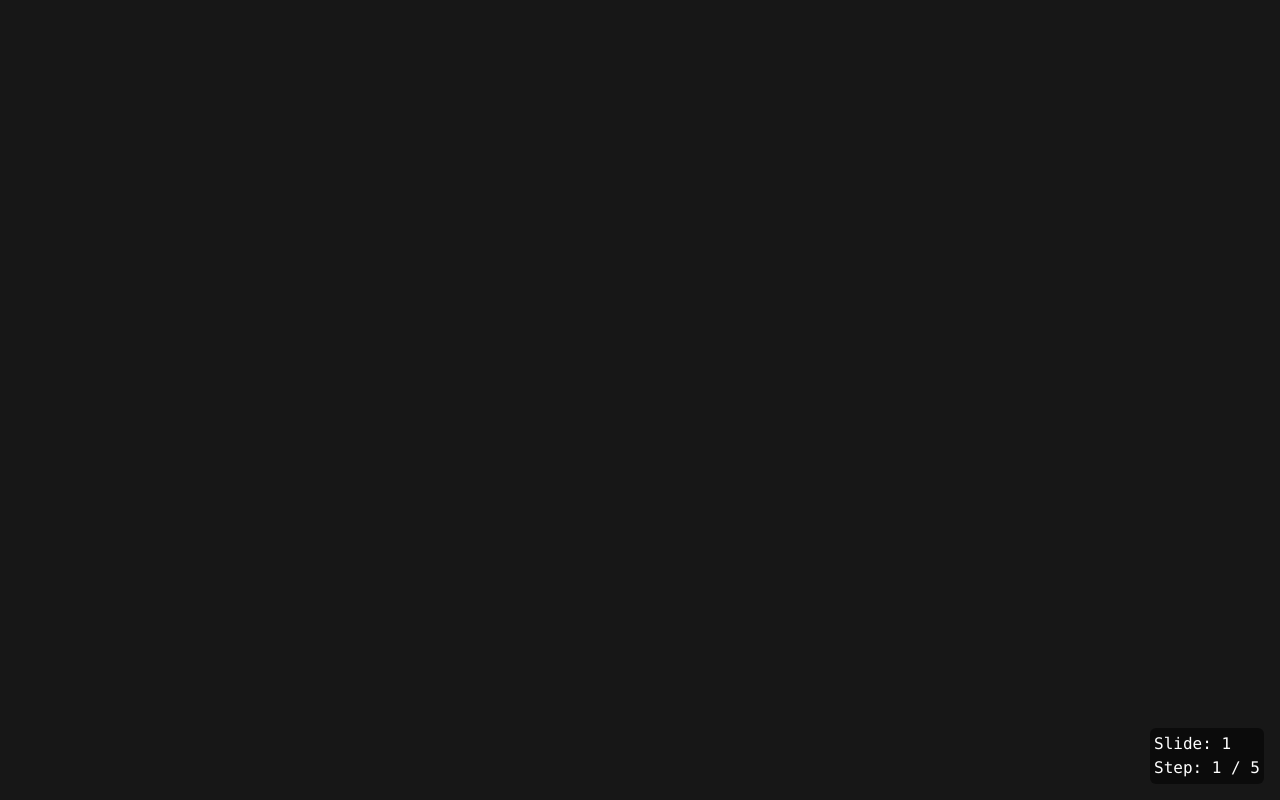
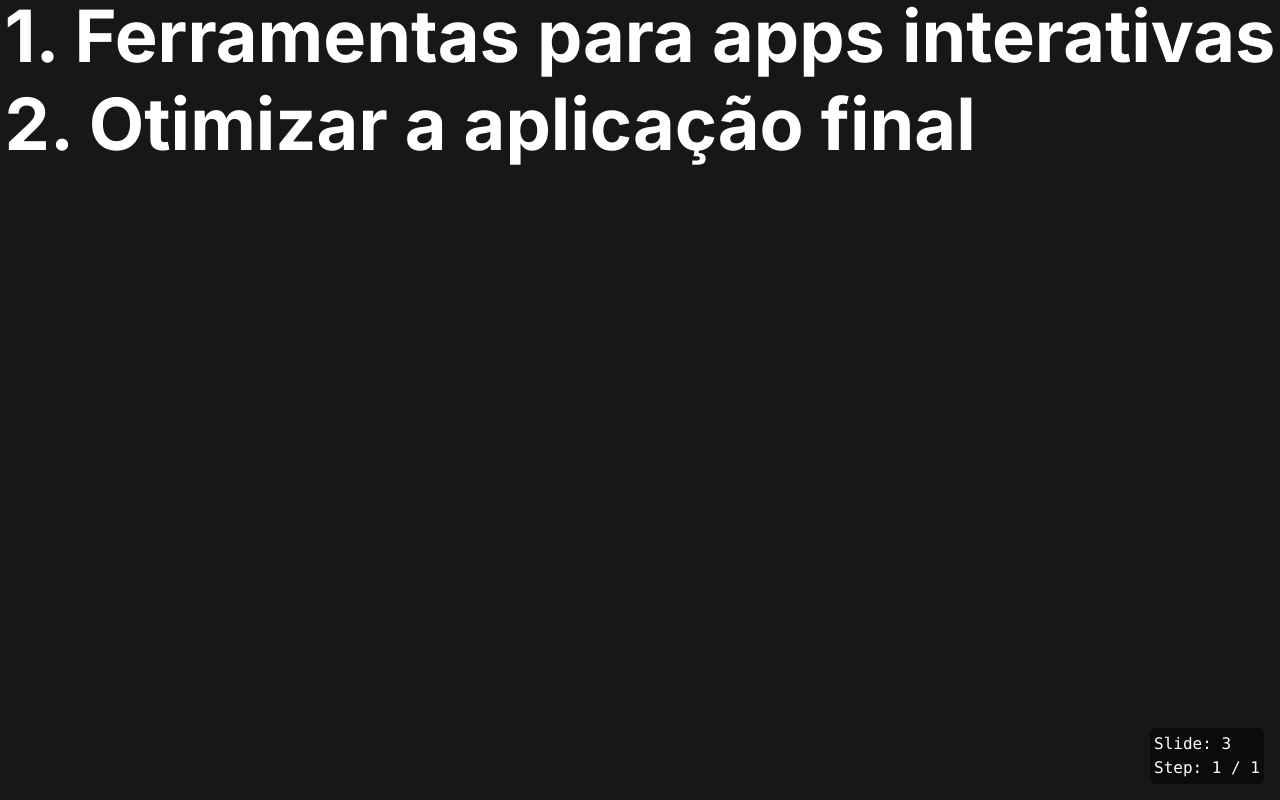
Before and after one commit to TGlide/perfection-talk, a SvelteKit app: page / in a window 1280 px wide. Built offline with nearby package versions, Linux system fonts and the light colour scheme.

Commit message:
fancy animation shenanigans

```diff
--- a/src/lib/Slide.svelte
+++ b/src/lib/Slide.svelte
@@ -1,13 +1,47 @@
 <script lang="ts">
 	import { type Snippet } from "svelte";
 	import { presentation } from "./presentation.svelte";
+	import { watch } from "runed";
 
-	const { children, steps = 1 }: { children?: Snippet<[{ currentStep: number }]>; steps?: number } =
-		$props();
+	const {
+		children,
+		steps = 1,
+		class: klass,
+	}: { class?: string; children?: Snippet<[{ step: number }]>; steps?: number } = $props();
 
 	const slide = presentation.registerSlide(steps);
+
+	let animating = $state(false);
+	watch(
+		() => presentation.slideIdx,
+		() => {
+			animating = true;
+			const timeout = setTimeout(() => {
+				animating = false;
+			}, 750);
+
+			return () => clearTimeout(timeout);
+		},
+		{ lazy: true },
+	);
 </script>
 
-{#if presentation.isCurrent(slide)}
-	{@render children?.({ currentStep: slide.currentStep })}
-{/if}
+<div class={klass} data-animating={animating}>
+	{@render children?.({ step: slide.step })}
+</div>
+
+<style>
+	div {
+		background: #171717;
+		width: 100vw;
+		height: 100vh;
+		flex-shrink: 0;
+
+		transition: 0.25s;
+	}
+
+	[data-animating="true"] {
+		scale: 0.95;
+		border-radius: 1rem;
+	}
+</style>
--- /dev/null
+++ b/src/lib/math.ts
@@ -0,0 +1,3 @@
+export function clamp(min: number, value: number, max: number) {
+	return Math.max(min, Math.min(value, max));
+}
--- a/src/lib/presentation.svelte.ts
+++ b/src/lib/presentation.svelte.ts
@@ -1,79 +1,62 @@
 import { useEventListener } from "runed";
-
-type ChangeSlide = (direction: "back" | "next") => void;
-type SlideArgs = {
-	isCurrent: () => boolean;
-	changeSlide: ChangeSlide;
-	totalSteps: number;
-};
+import { clamp } from "./math";
 
 export class Slide {
-	#currentStep = $state(1);
-	#totalSteps = $state(0);
+	step = $state(1);
+	totalSteps = $state(0);
 
-	constructor({ isCurrent, changeSlide, totalSteps }: SlideArgs) {
-		this.#totalSteps = totalSteps;
+	constructor(totalSteps: number) {
+		this.totalSteps = totalSteps;
+	}
+}
 
+class Presentation {
+	#slideIdx = $state(0);
+	#slides: Slide[] = $state([]);
+	currSlide = $derived(this.#slides[this.slideIdx]);
+	totalSlides = $derived(this.#slides.length);
+
+	constructor() {
+		$effect.root(() => {
 			useEventListener(
 				() => document,
 				"keydown",
 				(e) => {
-				if (!isCurrent()) return;
+					if (!["ArrowRight", "ArrowLeft"].includes(e.key)) return;
+					e.stopPropagation();
+
+					const hasNextSlide = this.slideIdx < this.totalSlides - 1;
+					const hasNextStep = this.currSlide.step < this.currSlide.totalSteps;
+					const hasPrevSlide = this.slideIdx > 0;
+					const hasPrevStep = this.currSlide.step > 1;
 
 					if (e.key === "ArrowRight") {
-					if (this.#currentStep >= this.#totalSteps) {
-						changeSlide("next");
-						this.#currentStep = 1;
-					} else {
-						this.#currentStep++;
-					}
-				}
-				if (e.key === "ArrowLeft") {
-					if (this.#currentStep <= 1) {
-						changeSlide("back");
-						this.#currentStep = 1;
-					} else {
-						this.#currentStep--;
-					}
+						if (hasNextStep) this.currSlide.step++;
+						else if (hasNextSlide) this.slideIdx++;
+					} else if (e.key === "ArrowLeft") {
+						if (hasPrevStep) this.currSlide.step--;
+						else if (hasPrevSlide) this.slideIdx--;
 					}
 				},
 			);
+		});
 	}
 
-	get totalSteps() {
-		return this.#totalSteps;
+	get slideIdx() {
+		return this.#slideIdx;
 	}
 
-	get currentStep() {
-		return this.#currentStep;
-	}
+	set slideIdx(idx: number) {
+		this.#slideIdx = clamp(0, idx, this.totalSlides - 1);
 	}
 
-class Presentation {
-	slideIdx = $state(0);
-	#slides: Slide[] = $state([]);
-	currentSlide = $derived(this.#slides[this.slideIdx]);
-	totalSlides = $derived(this.#slides.length);
-
-	changeSlide: ChangeSlide = (direction) => {
-		if (direction === "next") {
-			this.slideIdx = Math.min(this.slideIdx + 1, this.totalSlides - 1);
-		} else {
-			this.slideIdx = Math.max(this.slideIdx - 1, 0);
-		}
-	};
-
 	registerSlide(totalSteps: number) {
-		const idx = this.totalSlides;
-		const slide = new Slide({
-			isCurrent: () => this.slideIdx === idx,
-			changeSlide: this.changeSlide,
-			totalSteps,
-		});
+		const slide = new Slide(totalSteps);
 		this.#slides.push(slide);
 
 		$effect(() => {
 			return () => {
+				this.#slideIdx = clamp(0, this.#slideIdx, this.totalSlides - 1);
 				this.#slides.splice(this.slideIdx, 1);
 			};
 		});
@@ -82,7 +65,7 @@ class Presentation {
 	}
 
 	isCurrent(slide: Slide) {
-		return this.currentSlide === slide;
+		return this.currSlide === slide;
 	}
 }
 
--- a/src/routes/+layout.svelte
+++ b/src/routes/+layout.svelte
@@ -15,6 +15,6 @@
 	<title>Society PT</title>
 </svelte:head>
 
-<slot></slot>
-
-<style></style>
+<div class="text-white h-screen w-screen overflow-hidden">
+	<slot></slot>
+</div>
--- a/src/routes/+page.svelte
+++ b/src/routes/+page.svelte
@@ -7,15 +7,19 @@
 	import { svelteShape } from "./svelte-shape";
 	import { expand, fix, mergeTransitions } from "$lib/transitions.svelte";
 	import { dev } from "$app/environment";
+
+	$effect(() => {
+		presentation.slideIdx = 2;
+	});
 </script>
 
-<Slide steps={5}>
-	{#snippet children({ currentStep })}
-		<div class="grid h-screen w-screen place-items-center bg-[#171717] text-white">
-			{#if currentStep >= 2 && currentStep < 4}
+<div class="presentation" style="translate: {presentation.slideIdx * -100}vw 0">
+	<Slide steps={5} class="grid place-items-center relative">
+		{#snippet children({ step })}
+				{#if step >= 2 && step < 4}
 					<div
 						class="flex items-center justify-center gap-6 text-8xl font-black
-					transition duration-500 {currentStep > 2 ? 'opacity-50' : ''}"
+					transition duration-500 {step > 2 ? 'opacity-50' : ''}"
 						in:blur={{ duration: 500 }}
 						out:blur={{ duration: 300 }}
 					>
@@ -23,17 +27,17 @@
 						anos atrás
 					</div>
 				{/if}
-			{#if currentStep >= 3 && currentStep < 4}
+				{#if step >= 3 && step < 4}
 					<img
 						class="absolute left-1/2 top-1/2 size-[240px] -translate-x-1/2 -translate-y-1/2
-					transition-all duration-500 {currentStep > 3 ? 'opacity-50' : ''}"
+					transition-all duration-500 {step > 3 ? 'opacity-50' : ''}"
 						src="/ractive.svg"
 						alt="ractive"
 						in:scale={{ duration: 500 }}
 						out:fade={{ duration: 200 }}
 					/>
 				{/if}
-			{#if currentStep >= 4}
+				{#if step >= 4}
 					<svg
 						xmlns="http://www.w3.org/2000/svg"
 						viewBox="0 0 103 124"
@@ -52,13 +56,13 @@
 										fade(node, { duration: 200, delay: 200 }),
 									];
 								}}
-							style="stroke:#ff3e00; stroke-width: 2.5; fill: white"
+								style="stroke:#ff3e00; stroke-width: 3; fill: white"
 								d={svelteShape.inner}
 							/>
 						</g>
 					</svg>
 				{/if}
-			{#if currentStep >= 5}
+				{#if step >= 5}
 					<img
 						class="absolute left-1/2 top-1/2 h-[160px] translate-x-[100px] translate-y-[120px] rounded-xl"
 						src="/pt.png"
@@ -66,15 +70,51 @@
 						transition:scale
 					/>
 				{/if}
+		{/snippet}
+	</Slide>
+
+	<!-- Presentation name -->
+	<!--
+<Slide steps={2}>
+	{#snippet children({ step })}
+		<div class="grid h-screen w-screen place-items-center">hi</div>
+	{/snippet}
+</Slide>
+-->
+
+	<Slide>
+		{#snippet children({ step })}
+			<div class="grid place-content-center">
+				<p class="text-7xl font-bold">1. Ferramentas para apps interativas</p>
+				<p class="mt-4 text-7xl font-bold">2. Otimizar a aplicação final</p>
+			</div>
+		{/snippet}
+	</Slide>
+<Slide>
+		{#snippet children({ step })}
+			<div class="grid place-content-center">
+				<p class="text-7xl font-bold">1. Ferramentas para apps interativas</p>
+				<p class="mt-4 text-7xl font-bold">2. Otimizar a aplicação final</p>
 			</div>
 		{/snippet}
 	</Slide>
 
-<Slide>2</Slide>
+</div>
 
 {#if dev}
 	<div class="fixed bottom-4 right-4 rounded-md bg-black/50 p-1 font-mono text-white">
 		<p>Slide: {presentation.slideIdx + 1}</p>
-		<p>Step: {presentation.currentSlide.currentStep} / {presentation.currentSlide.totalSteps}</p>
+		<p>Step: {presentation.currSlide.step} / {presentation.currSlide.totalSteps}</p>
 	</div>
 {/if}
+
+<style>
+	.presentation {
+		width: min-content;
+		height: 100vh;
+		background: black;
+
+		display: flex;
+		transition: translate 0.5s 0.25s ease;
+	}
+</style>
```
Lines whose indentation alone changed are shown as unchanged.
